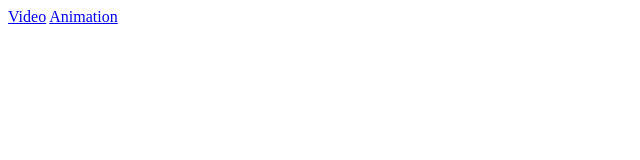
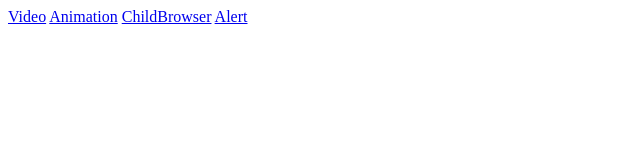
Before and after one commit to schmidts306/AppSink, a plain HTML site: page index.html in a window 1280 px wide. Shown: the whole page, without its empty margins (0-640 px from the left). Drawn offline with Linux system fonts and the light colour scheme.

Commit message:
childbrowser 0.1

```diff
--- a/config.xml
+++ b/config.xml
@@ -3,7 +3,7 @@
     xmlns:gap = "http://phonegap.com/ns/1.0"
     id        = "de.civit.appsink"
     versionCode="10"
-    version   = "1.0.0">
+    version   = "1.0.1">
 
     <!-- versionCode is optional and Android only -->
 
@@ -28,5 +28,6 @@
     <gap:platform name="android" />
 
     <feature name="http://api.phonegap.com/1.0/notification"/>
+	<gap:plugin name="com.phonegap.plugins.childbrowser" />
 
 </widget>
--- a/index.html
+++ b/index.html
@@ -6,6 +6,8 @@
 	<body>
 		<a href="#" onclick="$('body>div').hide(); $('#videotest').show(); return false;">Video</a>
 		<a href="#" onclick="animationtest(); return false;">Animation</a>
+		<a href="#" onclick="childbrowser(); return false;">ChildBrowser</a>
+		<a href="#" onclick="alert('abc'); return false;">Alert</a>
 		<div id="videotest" style="display: none;">
 			<h1>Video Test</h1>
 			<video src="res/example_video.mp4" width="640" height="360" poster="res/example_video.png" autobuffer controls>Video Player
@@ -32,5 +34,10 @@
 			$('#square1').animate({height: '300px'}, 500);
 		}
 
+		function childbrowser() {
+			if (window.plugins == undefined) alert("plugins not available");
+			if (window.plugins.childBrowser == undefined) alert("childbrowser plugin not available");
+			window.plugins.childBrowser.showWebPage('http://www.google.com', { showLocationBar: true });
+		}
 	</script>
 </html>
```
